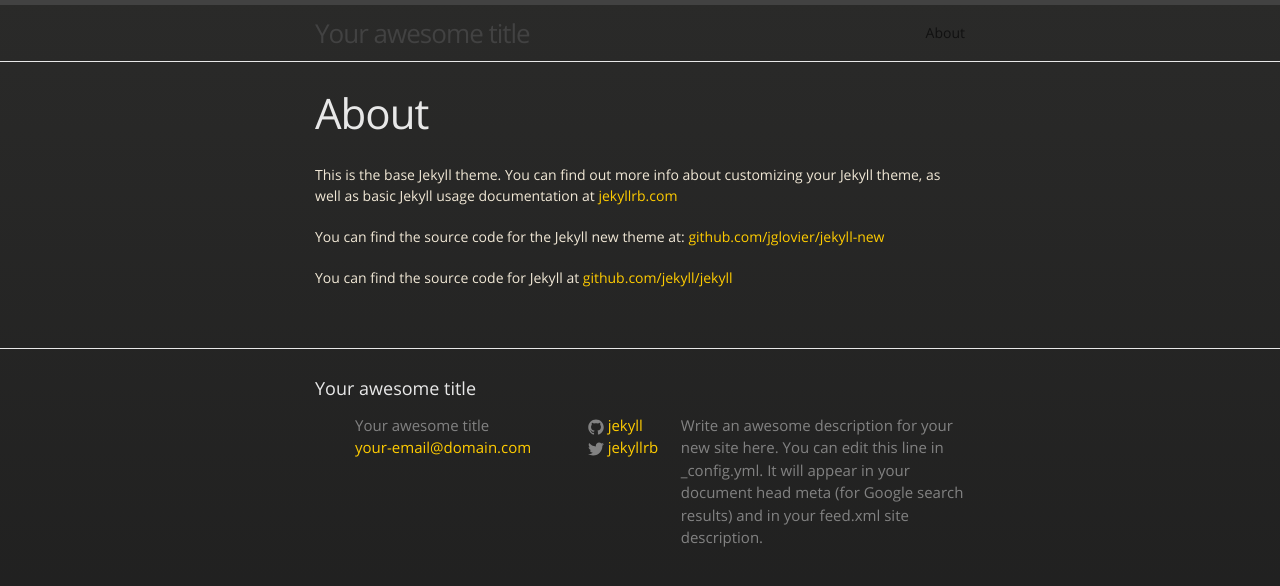
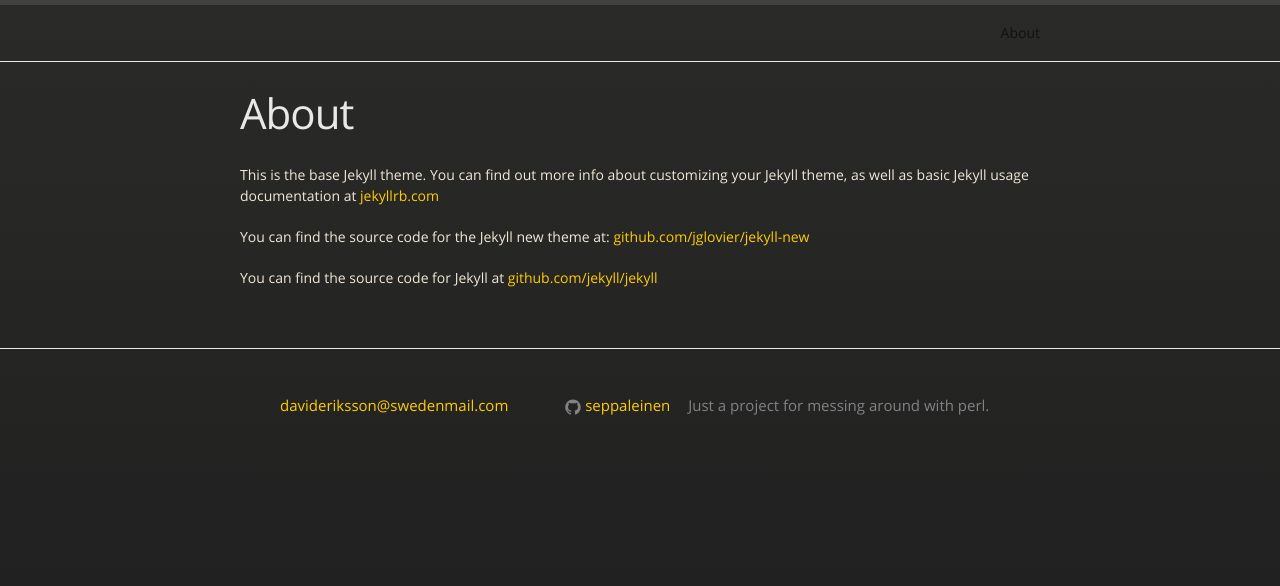
Before and after one commit to seppaleinen/helloperl, a Jekyll site: the page built from about.md, in a window 1280 px wide. Shown: the top 586 px of the page. Built offline with Jekyll 4.4.1, drawn with Linux system fonts in a browser that asks for light colours; nearby versions of some CDN libraries.

Commit message:
Small changes

```diff
--- a/_config.yml
+++ b/_config.yml
@@ -1,14 +1,11 @@
 # Site settings
-title: Your awesome title
-email: your-email@domain.com
+#title: Perl helloworld
+email: davideriksson@swedenmail.com
 description: > # this means to ignore newlines until "baseurl:"
-  Write an awesome description for your new site here. You can edit this
-  line in _config.yml. It will appear in your document head meta (for
-  Google search results) and in your feed.xml site description.
-baseurl: "" # the subpath of your site, e.g. /blog/
-url: "http://yourdomain.com" # the base hostname & protocol for your site
-twitter_username: jekyllrb
-github_username:  jekyll
+  Just a project for messing around with perl.
+#baseurl: "/perltest" # the subpath of your site, e.g. /blog/
+#url: "http://seppaleinen.github.io" # the base hostname & protocol for your site
+github_username:  seppaleinen
 
 # Build settings
 markdown: kramdown
--- a/css/styles.css
+++ b/css/styles.css
@@ -605,7 +605,7 @@
 }
 
 .wrapper {
-  max-width: 650px;
+  max-width: 800px;
   margin: 0 auto;
   position: relative;
   padding: 0 20px;
@@ -789,8 +789,8 @@
 section #title {
   border: 0;
   outline: none;
-  margin: 0 0 50px 0;
-  padding: 0 0 5px 0;
+  margin: 0 0 0px 0;
+  padding: 0 0 0px 0;
 }
 section #title h1 {
   font-family: 'OpenSansLight', "Helvetica Neue", Helvetica, Arial, sans-serif;
```
Also changed, not shown: index.html (+3 -37 lines), index2.html (deleted, +0 -23 lines), Gemfile.lock, README.md, 1 other file.
